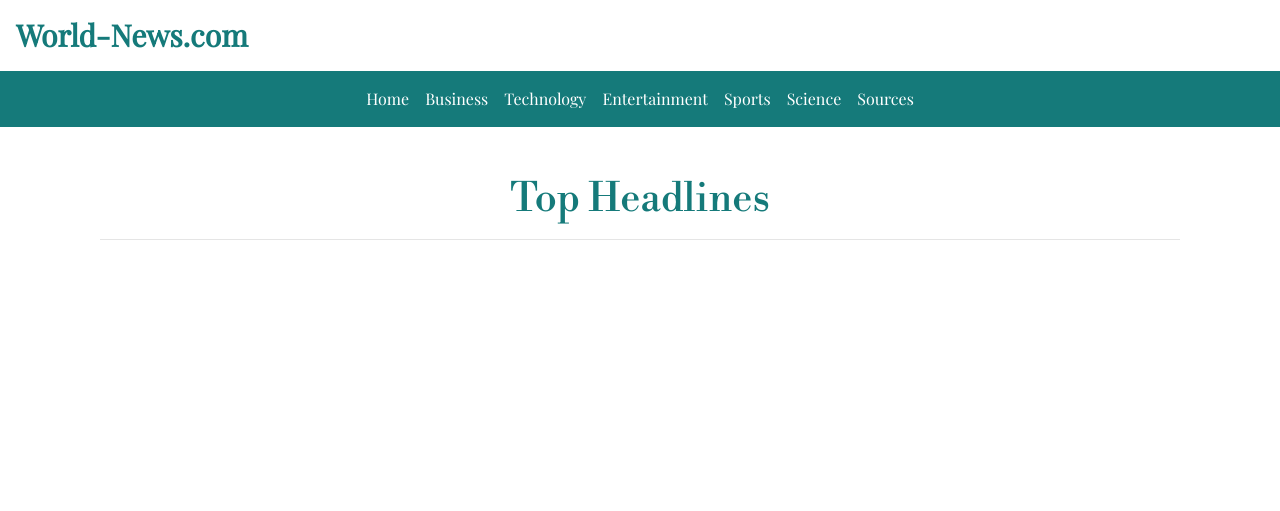
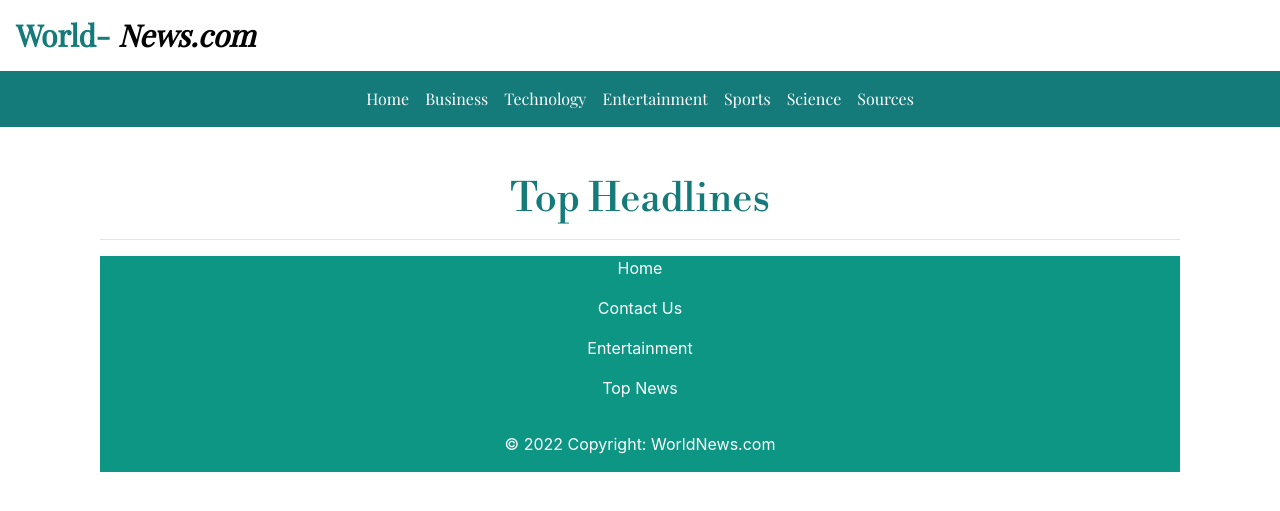
Before and after one commit to Liz-Adhiambo/NewsApi-App, a Flask app: template app/templates/index.html in a window 1280 px wide. Shown: the top 511 px of the page. Run offline with Flask 2, Linux system fonts and the light colour scheme; the template is opened without the code that fills it, so the values that code supplies are empty; parts of the project's set-up code (start-up, migrations or seed data) failed here and were passed over.

Commit message:
Added footer

```diff
--- a/app/static/css/index.css
+++ b/app/static/css/index.css
@@ -50,6 +50,22 @@ h2{
     text-align: center;
 }
 
-#cards{
+#cardis{
     background-color: rgb(21, 122, 122);
 }
+
+span{
+    color: black;
+    font-style: italic;
+    font-weight: bold;
+}
+
+.fab{
+    color: black;
+}
+
+.footer {
+    background-color: rgb(13, 150, 131);
+    color: white;
+    text-align: center;
+ }
--- a/app/templates/base.html
+++ b/app/templates/base.html
@@ -23,7 +23,7 @@
   <!-- Image and text -->
   <nav class="navbar navbar-light">
     <a class="navbar-brand" href="#" id="brand">
-    World-News.com
+      World- <span>News.com</span>
     </a>
   </nav>
 
@@ -37,15 +37,8 @@
 
 
       <!-- Toggle button -->
-    <button
-      class="navbar-toggler"
-      type="button"
-      data-mdb-toggle="collapse"
-      data-mdb-target="#navbarButtonsExample"
-      aria-controls="navbarButtonsExample"
-      aria-expanded="false"
-      aria-label="Toggle navigation"
-    >
+      <button class="navbar-toggler" type="button" data-mdb-toggle="collapse" data-mdb-target="#navbarButtonsExample"
+        aria-controls="navbarButtonsExample" aria-expanded="false" aria-label="Toggle navigation">
         <i class="fas fa-bars"></i>
       </button>
 
@@ -94,6 +87,40 @@
 
   {% endblock%}
   {% endblock %}
+
+  <!--footer-->
+  <section>
+    <div class="container">
+      <div class="row">
+        <div class="col">
+          <div class="footer">
+            <footer>
+
+                <p>
+                  Home
+                </p>
+                <p>
+                  Contact Us
+                </p>
+                <p>
+                  Entertainment
+                </p>
+                <p>
+                  Top News
+                </p>
+
+              <div class="footer-copyright text-center py-3">© 2022 Copyright: WorldNews.com
+              </div>
+            </div>
+            </div>
+
+            </div>
+            </footer>
+
+    </div>
+  </section>
+  <!-- Footer -->
 </body>
 
+
 </html>
--- a/app/templates/business.html
+++ b/app/templates/business.html
@@ -17,7 +17,7 @@
             </div>
             <div class="card-footer">
                 <a href="{{business.url}}">
-                    <h3>Read more>></h5>
+                    <h3>Read more>></h3>
                 </a>
                 <small class="text-muted">Last updated {{business.publishedAt}}</small>
             </div>
--- a/app/templates/index.html
+++ b/app/templates/index.html
@@ -22,6 +22,10 @@
                     <p class="card-text">{{ articles.description}}</p>
                 </div>
                 <div class="card-footer">
+                    <a href="{{articles.url}}">
+                        <h3>Read more>></h5>
+                    </a>
+                    <p>{{articles.author}}</p>
                     <small class="text-muted">Last updated {{articles.publishedAt}}</small>
                 </div>
             </div>
--- a/app/templates/science.html
+++ b/app/templates/science.html
@@ -17,7 +17,7 @@
             </div>
             <div class="card-footer">
                 <a href="{{science.url}}">
-                    <h3>Read more>></h5>
+                    <h3>Read more>></h3>
                 </a>
                 <small class="text-muted">Last updated {{science.publishedAt}}</small>
             </div>
--- a/app/templates/sources.html
+++ b/app/templates/sources.html
@@ -9,7 +9,7 @@
 
      <ul class="">
           <li class="card card1 mt-3 mb-3" id="sources">
-               <div class="card-body " id="cards">
+               <div class="card-body " id="cardis">
                     <h6 class="card-title">{{source.name}}</h6>
                     <hr>
                     <h6 class="card-subtitle mb-2 text-muted"></h6>
```
Also changed, not shown: app/templates/everything.html (deleted). Lines whose indentation alone changed are shown as unchanged.
